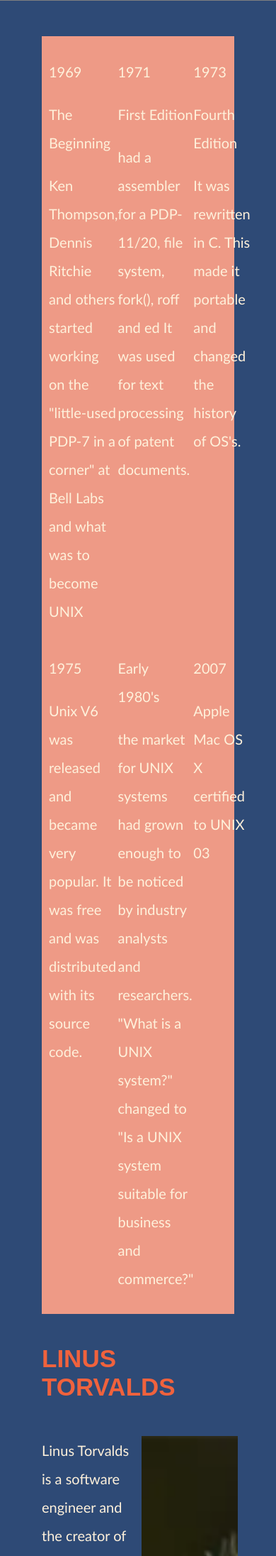
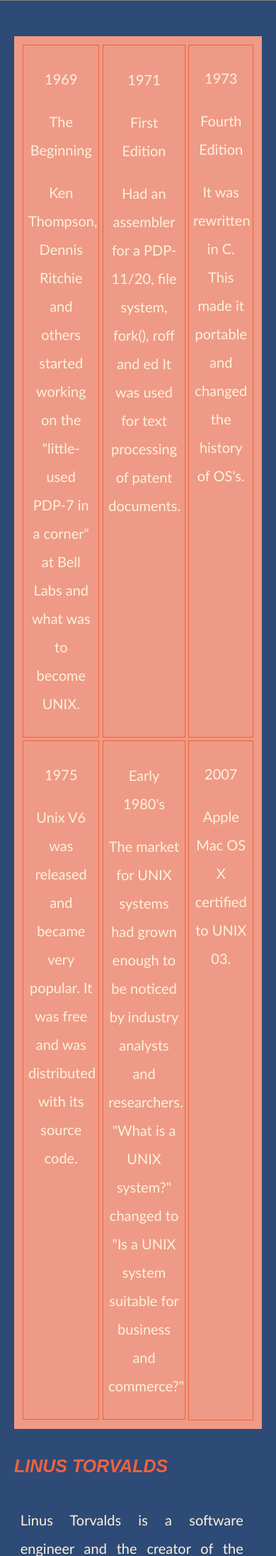
Before and after one commit to AVucelic/Techaro, a PHP site: page /history.php in a window 390 px wide. Shown: the part 843-3035 px from the top of the page at 71% size. Run offline with PHP 8.4, Linux system fonts and the light colour scheme.

Commit message:
added media queries

```diff
--- a/Techaro_Group_Project/assets/css/style.css
+++ b/Techaro_Group_Project/assets/css/style.css
@@ -76,16 +76,17 @@ p{
 }
 
 /*styling for b tag with bTagDirStru class  on dir_stru.html*/
-.bTagDirStru{
+/*.bTagDirStru{
 
-}
+}*/
 /************FOR THE COMMAND PAGE*************/
 /* for the overall margins of the content*/
 body{
     background-color: #2E4A76;
     margin-left: 10%;
     margin-right: 10%;
-    font-family: 'Gill Sans', 'Gill Sans MT', Calibri, 'Trebuchet MS', sans-serif
+    font-family: 'Gill Sans', 'Gill Sans MT', Calibri, 'Trebuchet MS', sans-serif;
+    text-align: justify;
 }
 /*changed the color and size of the title*/
 h1{
@@ -99,6 +100,7 @@ h2{
     font-size: 35px;
     font-family:Arial, Helvetica, sans-serif;
     padding-top: 5%;
+    font-style: italic;
 }
 /*to color the font of the paragpraph*/
 .p1{
@@ -149,7 +151,8 @@ footer{
     color: #483037;
     text-align: center;
     font-size: 20px;
-
+    margin: 2%;
+    text-align: center;
 }
 
 /*Style for text and iamge*/
@@ -164,3 +167,50 @@ footer{
     object-fit: cover;
 
 }
+.text1{
+    padding-left: 5%;
+}
+.text2{
+    padding-right: 5%;
+}
+
+/*****media queries*****/
+@media screen and (max-width: 720px){
+    body{
+        margin-left: 0;
+        margin-right: 0;
+        text-align: justify;
+    }
+    h2{
+        font-size: 25px;
+    }
+    h1{
+        font-size: 35px;
+    }
+    .grid-item{
+        background-color: #ee9a86;
+        padding: 6%;
+    }
+    .text-image>img{
+       width: 330px;
+       height: 360px;
+
+    }
+    .text-image{
+        flex-direction: column;
+        align-items: center;
+        text-align: justify;
+
+    }
+    .text-image>*{
+        width:90%;
+    }
+    .text1{
+        padding: 0;
+    }
+    .img2{
+        width: 500px;
+        height: 180px;
+    }
+
+}
--- a/Techaro_Group_Project/assets/php/footer.php
+++ b/Techaro_Group_Project/assets/php/footer.php
@@ -1,4 +1,5 @@
 
+        <footer> Copyright &copy; 2023. Techaro Group. All Rights Reserved.</footer>
 
         <script src="assets/js/prism.js"></script>
     </body>
--- a/Techaro_Group_Project/commands.html
+++ b/Techaro_Group_Project/commands.html
@@ -92,7 +92,6 @@
                 <p id="p2">%apropos keyword</p>
         </div>
 
-        <footer> Copyright &copy; 2023. Techaro Group. All Rights Reserved.</footer>
 
     </main>
 </body>
--- a/Techaro_Group_Project/commands.php
+++ b/Techaro_Group_Project/commands.php
@@ -2,6 +2,7 @@
     $name = 'Commands';
     include 'assets/php/nav.php';
 ?>
+<title>Commands</title>
     <main>
     <main class="main1">
         <div class>
--- a/Techaro_Group_Project/comp_networks.php
+++ b/Techaro_Group_Project/comp_networks.php
@@ -4,7 +4,7 @@
     $name = 'Computer Networks';
     include 'assets/php/nav.php';
 ?>
-
+<title>Computer Networks</title>
     <main class="main1">
         <div>
             <h1>Computer Networks</h1>
--- a/Techaro_Group_Project/create_files.php
+++ b/Techaro_Group_Project/create_files.php
@@ -2,6 +2,7 @@
     $name = 'Create Files';
     include 'assets/php/nav.php';
 ?>
+    <title>Creating Files</title>
     <main class="main1">
         <div>
             <h1>Making Files</h1>
--- a/Techaro_Group_Project/dir_stru.php
+++ b/Techaro_Group_Project/dir_stru.php
@@ -3,10 +3,11 @@
     $name = 'Directory Structure';
     include 'assets/php/nav.php';
 ?>
+    <title>Directory Structure</title>
     <main class="main1">
 
         <div>
-            <h1 class="sshTitle">Directory structure</h1>
+            <h1>Directory structure</h1>
             <h2 class = "sshH2">General</h2>
             <div class="text-image">
                 <p>All  files are grouped  in the directory structure.<br>
--- a/Techaro_Group_Project/history.php
+++ b/Techaro_Group_Project/history.php
@@ -2,54 +2,55 @@
     $name = 'Homepage';
     include 'assets/php/nav.php';
 ?>
+<title>History</title>
     <main class="main1">
         <!-- Style this to look like the thing in the document outline-->
         <div class="container">
             <!--1969-->
-            <div >
+            <div  class="grid-item">
                 <p>1969</p>
                 <p>The Beginning</p>
-                <p>Ken Thompson, Dennis Ritchie and others started working on the "little-used PDP-7 in a corner" at Bell Labs and what was to become UNIX</p>
+                <p>Ken Thompson, Dennis Ritchie and others started working on the "little-used PDP-7 in a corner" at Bell Labs and what was to become UNIX.</p>
             </div>
 
-            <div>
+            <div class="grid-item">
                 <p>1971</p>
                 <p>First Edition</p>
-                <p> had a assembler for a PDP-11/20, file system, fork(), roff and ed
+                <p> Had an assembler for a PDP-11/20, file system, fork(), roff and ed
                     It was used for text processing of patent documents.
                     </p>
             </div>
 
-            <div>
+            <div class="grid-item">
                 <p>1973</p>
                 <p>Fourth Edition</p>
                 <p>It was rewritten in C. This made it portable and changed the history of OS's.</p>
             </div>
-            <div>
+            <div class="grid-item">
                 <p>1975</p>
                 <p></p>
                 <p>Unix V6 was released and became very popular. It was free and was distributed with its source code.</p>
             </div>
 
-            <div>
+            <div class="grid-item">
                 <p>Early 1980's</p>
                 <p></p>
-                <p>the market for UNIX systems had grown enough to be noticed  by industry analysts and researchers.
+                <p>The market for UNIX systems had grown enough to be noticed  by industry analysts and researchers.
                     "What is a UNIX system?" changed to "Is a UNIX system suitable for business and commerce?"
                     </p>
             </div>
 
-            <div>
+            <div class="grid-item">
                 <p>2007</p>
                 <p></p>
-                <p>Apple Mac OS X certified to UNIX 03</p>
+                <p>Apple Mac OS X certified to UNIX 03.</p>
             </div>
         </div>
         <!--People-->
         <div>
             <h2>LINUS TORVALDS</h2>
             <div class="text-image">
-                <div>
+                <div class="text2">
                     <p>Linus Torvalds is a software engineer and the creator of the Linux operating system. He was born on December 28, 1969, in Helsinki, Finland</p>
                     <p>Torvalds grew up in a family of journalists and studied computer science at the University of Helsinki.•	In 1991, at the age of 21, Torvalds started working on a new operating system as a hobby project. He named the project "Linux," which is a combination of his first name and the word Unix.</p>
                     <p>Over the years, Linux has grown into a popular and powerful operating system used by individuals, businesses, and organizations around the world. Today, Linux powers a wide range of devices, from smartphones and laptops to servers and supercomputers.•	In addition to his work on Linux, Torvalds has also contributed to several other open-source projects, including Git, a version control system widely used in software development.</p>
@@ -65,7 +66,7 @@
             <h2>KEN THOMPSON</h2>
             <div class="text-image">
                 <img src="assets/imgs/ken.png" alt="Ken Thompson">
-                <div>
+                <div class="text1">
                     <p>Ken Thompson is an American computer scientist who is best known for his contributions to the development of the Unix operating system and the programming languages B and C</p>
                     <p>He was born on February 4, 1943, in New Orleans, Louisiana. Thompson received his bachelor's degree in electrical engineering from the University of California, Berkeley, in 1965. He then went on to earn his master's degree and Ph.D. in computer science from the same institution.</p>
                     <p>In the late 1960s, Thompson worked at Bell Labs, where he began developing the Unix operating system along with his colleague Dennis Ritchie. Unix was a ground-breaking operating system that introduced many new concepts, such as a hierarchical file system and the use of pipes for interprocess communication. Thompson also played a key role in the development of the B programming language, which was used to write the first version of Unix.</p>
@@ -79,7 +80,7 @@
         <div>
             <h2>DENNIS RITCHIE</h2>
             <div class="text-image">
-                <div>
+                <div class="text2">
                     <p>Dennis Ritchie was an American computer scientist who is best known for his contributions to the development of the Unix operating system and the C programming language.</p>
                     <p>He was born on September 9, 1941, in Bronxville, New York, and passed away on October 12, 2011. Ritchie received his bachelor's degree in physics from Harvard University in 1963 and his Ph.D. in computer science from the Massachusetts Institute of Technology (MIT) in 1968. He then joined Bell Labs, where he began working on the development of Unix, along with his colleague Ken Thompson.</p>
                     <p>Ritchie played a key role in the development of the C programming language, which was used to write the first version of Unix. C became one of the most widely used programming languages in the world and has influenced the development of many other programming languages. Ritchie was also a co-author of the book "The C Programming Language," which is often referred to as the "bible" of the C programming language.</p>
--- a/Techaro_Group_Project/logging.php
+++ b/Techaro_Group_Project/logging.php
@@ -2,6 +2,7 @@
     $name = 'Homepage';
     include 'assets/php/nav.php';
 ?>
+    <title>Logging</title>
     <main class="main1">
         <div>
             <h1>Starting Linux</h1>
--- a/Techaro_Group_Project/networking.php
+++ b/Techaro_Group_Project/networking.php
@@ -2,6 +2,7 @@
     $name = 'Homepage';
     include 'assets/php/nav.php';
 ?>
+    <title>Networking</title>
     <main class="main1">
         <div>
             <h1>What is a Network?</h1>
--- a/Techaro_Group_Project/permissions.html
+++ b/Techaro_Group_Project/permissions.html
@@ -82,7 +82,6 @@
 
             </div>
 
-            <footer> Copyright &copy; 2023. Techaro Group. All Rights Reserved.</footer>
 
         </div>
     </main>
--- a/Techaro_Group_Project/permissions.php
+++ b/Techaro_Group_Project/permissions.php
@@ -2,6 +2,7 @@
     $name = 'Homepage';
     include 'assets/php/nav.php';
 ?>
+    <title>Permissions</title>
     <main class="main1">
         <div>
         <h1>Permissions in Unix</h1>
--- a/Techaro_Group_Project/ssh_commands.php
+++ b/Techaro_Group_Project/ssh_commands.php
@@ -3,10 +3,11 @@
     $name = 'Homepage';
     include 'assets/php/nav.php';
 ?>
+    <title>Ssh Commands</title>
     <main class="main1">
 
         <div>
-            <h1 class="sshTitle">SSH Commands</h1>
+            <h1>SSH Commands</h1>
         </div>
         <div>
             <h2 class = "sshH2">Secure File Copy - scp </h2>
--- a/Techaro_Group_Project/tutorial.php
+++ b/Techaro_Group_Project/tutorial.php
@@ -2,6 +2,7 @@
     $name = 'Homepage';
     include 'assets/php/nav.php';
 ?>
+    <title>Tutorial</title>
     <main class="main1">
         <div>
             <h1>Tutorial</h1>
--- a/Techaro_Group_Project/unix_arch.php
+++ b/Techaro_Group_Project/unix_arch.php
@@ -2,6 +2,7 @@
     $name = 'Homepage';
     include 'assets/php/nav.php';
 ?>
+    <title>Unix Architecture</title>
     <main class="main1">
         <div>
             <!-- Title -->
```
Also changed, not shown: Techaro_Group_Project/ssh.php (+5 -4 lines), 1 other file.
